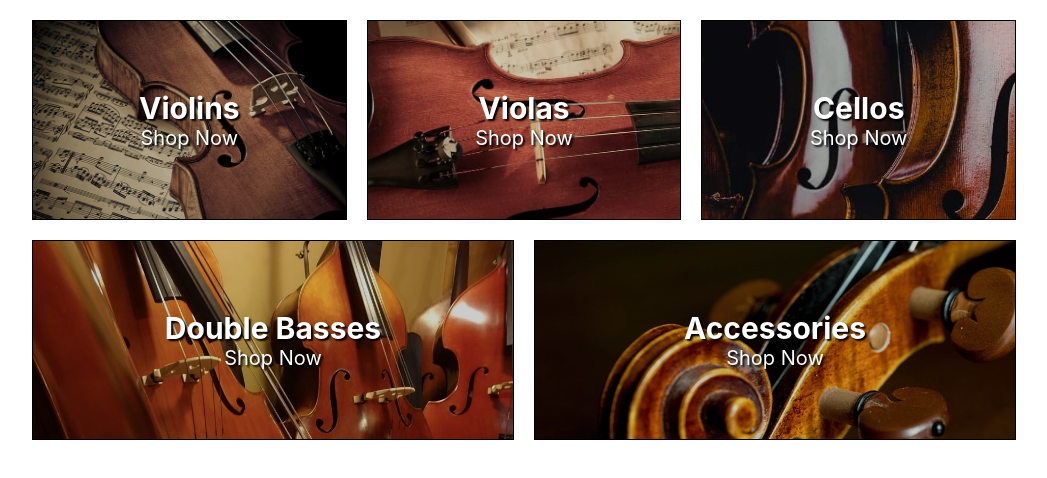
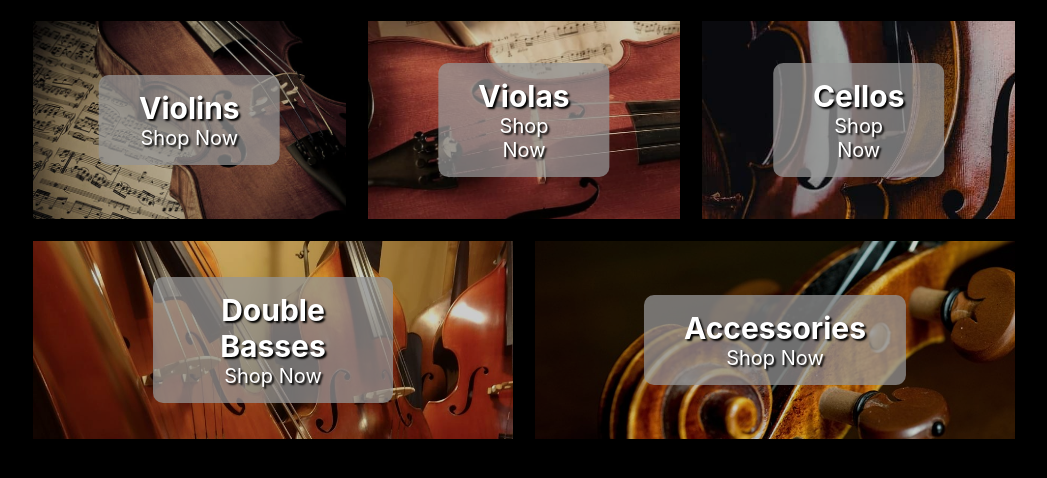
Before and after one commit to milan-miller/webshop, a React (Create React App) app: page / in a window 1280 px wide. Shown: the top 478 px of the page, without its empty margins (116-1163 px from the left). Built offline with nearby package versions, Linux system fonts and the light colour scheme.

Commit message:
add: react-router-dom and home page component

```diff
--- a/package.json
+++ b/package.json
@@ -8,6 +8,7 @@
     "@testing-library/user-event": "^13.5.0",
     "react": "^18.2.0",
     "react-dom": "^18.2.0",
+    "react-router-dom": "^6.22.0",
     "react-scripts": "5.0.1",
     "sass": "^1.70.0",
     "web-vitals": "^2.1.4"
--- a/src/App.js
+++ b/src/App.js
@@ -1,20 +1,12 @@
-import violinBackground from './assets/violin-bg.jpg';
-import violaBackground from './assets/viola-bg.jpg';
-import celloBackground from './assets/cello-bg.jpg';
-import doubleBassBackground from './assets/double-bass-bg.jpg';
-import accessoriesBackground from './assets/accessories-bg.jpg';
-import Directory from './components/directory/directory.component';
+import { Routes, Route } from 'react-router-dom';
+import HomePage from './pages/home.component';
 
 const App = () => {
-	const categories = [
-		{ id: 1, title: 'Violins', image: violinBackground },
-		{ id: 2, title: 'Violas', image: violaBackground },
-		{ id: 3, title: 'Cellos', image: celloBackground },
-		{ id: 4, title: 'Double Basses', image: doubleBassBackground },
-		{ id: 5, title: 'Accessories', image: accessoriesBackground },
-	];
-
-	return <Directory categories={categories} />;
+	return (
+		<Routes>
+			<Route path='/' element={<HomePage />} />
+		</Routes>
+	);
 };
 
 export default App;
--- a/src/components/category-item/category-item.styles.scss
+++ b/src/components/category-item/category-item.styles.scss
@@ -14,15 +14,17 @@
 	}
 
 	.category-container__body {
-		display: flex;
-		align-items: center;
-		flex-direction: column;
-		justify-content: center;
-		height: 100%;
-		padding: 30px;
+		display: inline-block;
+		position: absolute;
+		text-align: center;
+		top: 50%;
+		left: 50%;
+		transform: translate(-50%, -50%);
 		color: white;
-		text-align: center;
 		text-shadow: 2px 2px 2px #000;
+		background: rgba(148, 148, 148, 0.75);
+		padding: 1.5rem 4rem;
+		border-radius: 1rem;
 	}
 }
 
--- a/src/index.js
+++ b/src/index.js
@@ -1,14 +1,17 @@
 import React from 'react';
 import ReactDOM from 'react-dom/client';
-import './index.css';
+import './index.scss';
 import App from './App';
 import reportWebVitals from './reportWebVitals';
+import { BrowserRouter } from 'react-router-dom';
 
 const root = ReactDOM.createRoot(document.getElementById('root'));
 root.render(
-  <React.StrictMode>
-    <App />
-  </React.StrictMode>
+	<React.StrictMode>
+		<BrowserRouter>
+			<App />
+		</BrowserRouter>
+	</React.StrictMode>
 );
 
 // If you want to start measuring performance in your app, pass a function
--- a/src/index.css
+++ b/src/index.scss
@@ -20,6 +20,7 @@ body {
 	-webkit-font-smoothing: antialiased;
 	-moz-osx-font-smoothing: grayscale;
 	font-size: 2rem;
+	background-color: #000;
 }
 
 code {
--- /dev/null
+++ b/src/pages/home.component.jsx
@@ -0,0 +1,20 @@
+import violinBackground from '../assets/violin-bg.jpg';
+import violaBackground from '../assets/viola-bg.jpg';
+import celloBackground from '../assets/cello-bg.jpg';
+import doubleBassBackground from '../assets/double-bass-bg.jpg';
+import accessoriesBackground from '../assets/accessories-bg.jpg';
+import Directory from '../components/directory/directory.component';
+
+const HomePage = () => {
+	const categories = [
+		{ id: 1, title: 'Violins', image: violinBackground },
+		{ id: 2, title: 'Violas', image: violaBackground },
+		{ id: 3, title: 'Cellos', image: celloBackground },
+		{ id: 4, title: 'Double Basses', image: doubleBassBackground },
+		{ id: 5, title: 'Accessories', image: accessoriesBackground },
+	];
+
+	return <Directory categories={categories} />;
+};
+
+export default HomePage;
```
Also changed, not shown: 1 other file (tests, documents, lock files or other folders).
